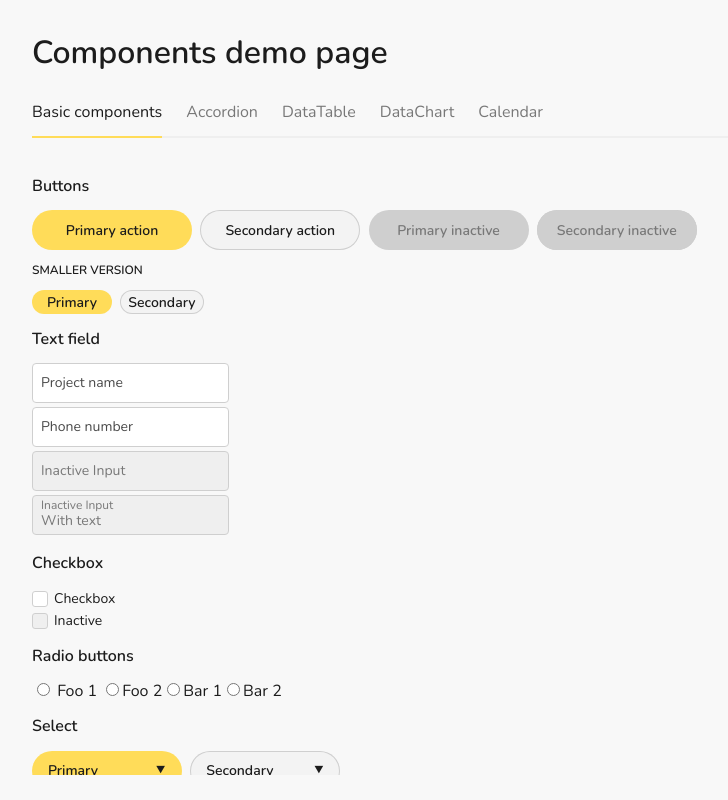
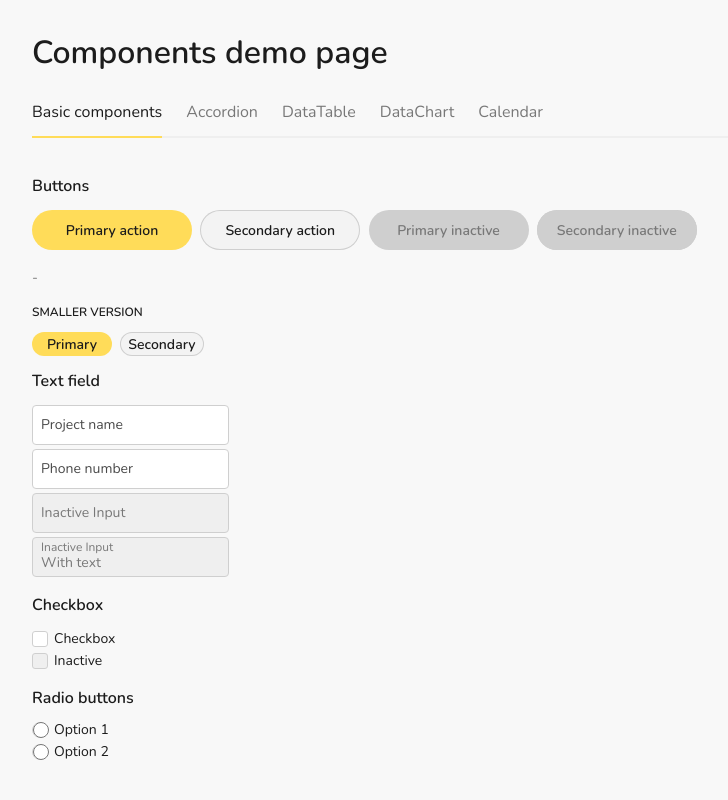
Before and after one commit to rboyts/sunshine, a Vue app: page / in a window 1280 px wide. Shown: the whole page, without its empty margins (28-756 px from the left). Built offline with nearby package versions, Linux system fonts and the light colour scheme.

Commit message:
Start working on radio buttons

```diff
--- /dev/null
+++ b/src/components/UiRadioButton.vue
@@ -0,0 +1,74 @@
+<template>
+  <label :class="classes">
+    <span class="ui-radio-button__box">
+      <input
+        type="radio"
+        :name="name"
+        :checked="checked"
+        :disabled="inactive"
+        @change="onChange"
+        @focus="hasFocus = true"
+        @blur="hasFocus = false"
+      />
+      <transition name="fade">
+        <span v-if="checked">&bull;</span>
+      </transition>
+    </span>
+    <slot/>
+  </label>
+</template>
+
+<script lang="ts">
+import Vue from 'vue';
+import { classHelper } from '@/lib/utils';
+
+export default Vue.extend({
+  name: 'ui-radio-button',
+
+  model: {
+    prop: 'checked',
+    event: 'change',
+  },
+
+  props: {
+    checked: Boolean,
+    name: {
+      type: String,
+      default: '',
+    },
+    inactive: {
+      type: Boolean,
+      default: false,
+    },
+  },
+
+  inject: [
+    'group',
+  ],
+
+  data() {
+    return {
+      hasFocus: false,
+    };
+  },
+
+  computed: {
+    classes(): object {
+      return classHelper('ui-radio-button').apply({
+        focus: this.hasFocus,
+        inactive: this.inactive,
+      });
+    },
+  },
+
+  methods: {
+    onChange(this: any, event: any) {
+      this.$emit('change', event.target.checked);
+    },
+  },
+
+  created(this: any) {
+    this.group.register(this);
+  }
+});
+</script>
--- /dev/null
+++ b/src/components/UiRadioGroup.vue
@@ -0,0 +1,31 @@
+<template>
+  <div>
+    <slot />
+  </div>
+</template>
+
+<script lang="ts">
+import Vue from 'vue';
+
+export default Vue.extend({
+  name: 'ui-radio-group',
+
+  provide() {
+    return {
+      group: this,
+    };
+  },
+
+  methods: {
+    register(this: any, radio: Vue) {
+      this.$_radios.push(radio);
+
+      console.log(this.$_radios);
+    },
+  },
+
+  created(this: any) {
+    this.$_radios = [];
+  }
+});
+</script>
--- a/src/style/components/checkbox.scss
+++ b/src/style/components/checkbox.scss
@@ -26,6 +26,8 @@ $checkbox-spacing: .375rem;
 .ui-checkbox__box {
   position: relative;
   display: inline-flex;
+  align-items: center;
+  justify-content: center;
 
   border: 1px solid $gray;
   background-color: $white;
--- /dev/null
+++ b/src/style/components/radio-button.scss
@@ -0,0 +1,59 @@
+$radio-button-height: 1rem;
+$radio-button-border-radius: $radio-button-height / 2;
+$radio-button-spacing: .375rem;
+
+.ui-radio-button {
+  @include paragraph-font;
+
+  display: inline-flex;
+  height: $radio-button-height;
+  line-height: $radio-button-height;
+
+  &--focus,
+  &:hover:not(.ui-radio-button--inactive) {
+    .ui-radio-button__box {
+      border-color: $color-edit;
+    }
+  }
+
+  &--inactive {
+    .ui-radio-button__box {
+      background-color: $almost-gray;
+    }
+  }
+}
+
+.ui-radio-button__box {
+  position: relative;
+  display: inline-flex;
+  align-items: center;
+  justify-content: center;
+
+  border: 1px solid $gray;
+  background-color: $white;
+  height: $radio-button-height;
+  width: $radio-button-height;
+  border-radius: $radio-button-border-radius;
+  margin-right: $radio-button-spacing;
+
+  > span {
+    user-select: none;
+    position: absolute;
+    width: calc(1rem - 2px);
+    text-align: center;
+  }
+
+  // Hides the native radio-button, so that we can provide our own styled
+  // version. We're using opacity rather than other methods for making
+  // it invisible, because we want it to behave as if it's visible (e.g.
+  // accept tab focus).
+  > input {
+    // opacity: 0;
+    position: absolute;
+    margin: 0;
+    left: 0;
+    z-index: 100;
+    width: $radio-button-height;
+    height: $radio-button-height;
+  }
+}
--- a/src/style/style.scss
+++ b/src/style/style.scss
@@ -9,6 +9,7 @@
 @import './components/checkbox.scss';
 @import './components/inputs.scss';
 @import './components/menu.scss';
+@import './components/radio-button.scss';
 @import './components/select.scss';
 @import './components/tabs.scss';
 @import './components/table.scss';
--- a/src/views/BasicDemo.vue
+++ b/src/views/BasicDemo.vue
@@ -2,10 +2,14 @@
   <div>
     <h2>Buttons</h2>
 
-    <ui-button primary @click="onPrimary">Primary action</ui-button>&nbsp;
-    <ui-button>Secondary action</ui-button>&nbsp;
+    <ui-button primary @click="text = 'Primary action'">Primary action</ui-button>&nbsp;
+    <ui-button @click="text = 'Secondary action'">Secondary action</ui-button>&nbsp;
     <ui-button primary inactive>Primary inactive</ui-button>&nbsp;
     <ui-button inactive>Secondary inactive</ui-button>&nbsp;
+
+    <p>
+      <span class="value">{{ text }}</span>
+    </p>
 
 
     <h3>Smaller version</h3>
@@ -48,14 +52,16 @@
 
     <h2>Radio buttons</h2>
 
-    <label>
-      <input type="radio" name="foo" value="1" />
-      Foo 1
-    </label>
-    <input type="radio" name="foo" value="2">Foo 2</input>
-    <input type="radio" name="bar" value="1">Bar 1</input>
-    <input type="radio" name="bar" value="2">Bar 2</input>
+    <!-- Container group is needed -->
 
+    <ui-radio-group v-model="option">
+      <div>
+        <ui-radio-button name="option" value="1">Option 1</ui-radio-button>
+      </div>
+      <div>
+        <ui-radio-button name="option" value="2">Option 2</ui-radio-button>
+      </div>
+    </ui-radio-group>
 
     <h2>Select</h2>
 
@@ -77,6 +83,8 @@ import UiTextField from '@/components/UiTextField.vue';
 import UiButton from '@/components/UiButton.vue';
 import UiCheckbox from '@/components/UiCheckbox.vue';
 import UiSelect from '@/components/UiSelect.vue';
+import UiRadioGroup from '@/components/UiRadioGroup.vue';
+import UiRadioButton from '@/components/UiRadioButton.vue';
 
 export default Vue.extend({
   name: 'InputsDemo',
@@ -86,11 +94,14 @@ export default Vue.extend({
     UiButton,
     UiCheckbox,
     UiSelect,
+    UiRadioGroup,
+    UiRadioButton,
   },
 
   data() {
     return {
       checked: false,
+      text: '-',
       name: '',
       number: '',
       countries: [
@@ -99,13 +110,9 @@ export default Vue.extend({
         {title: 'England'},
       ],
       country: null,
+      option1: true,
+      option2: false,
     };
-  },
-
-  methods: {
-    onPrimary() {
-      this.name += '!';
-    },
   },
 });
 </script>
```
